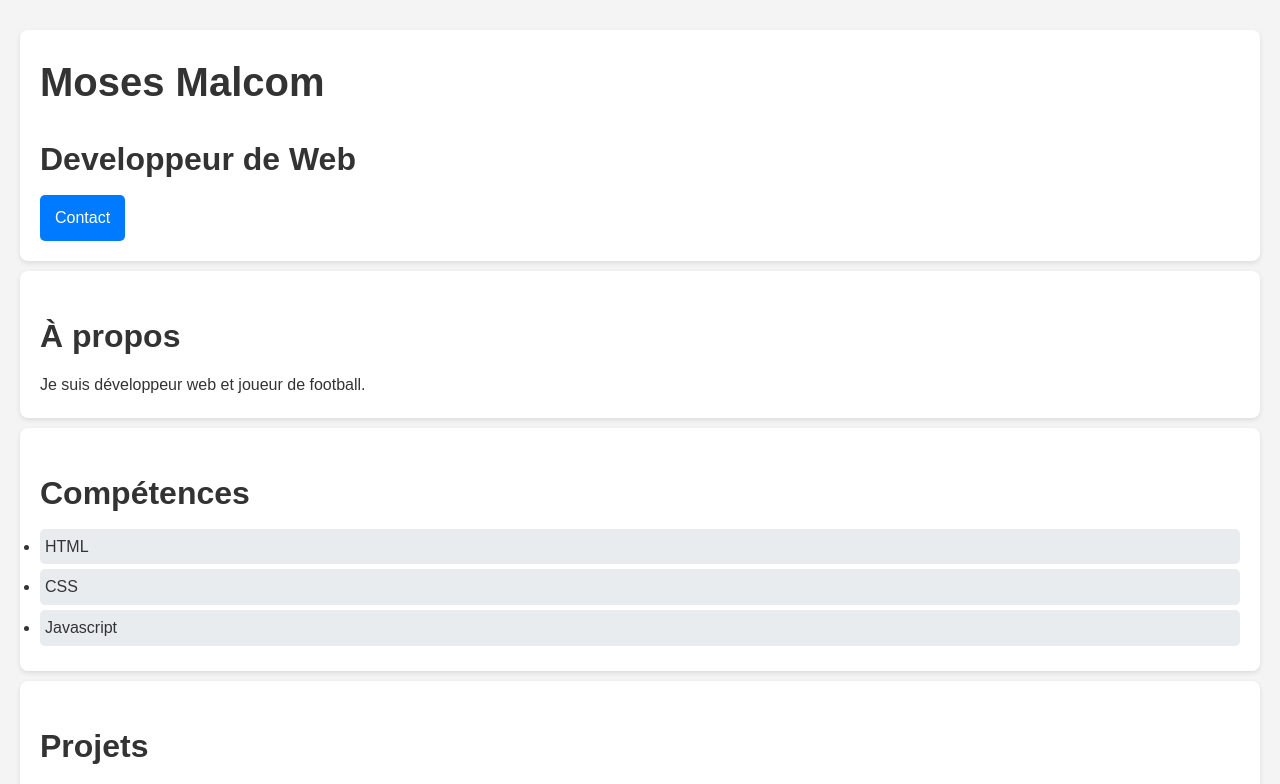
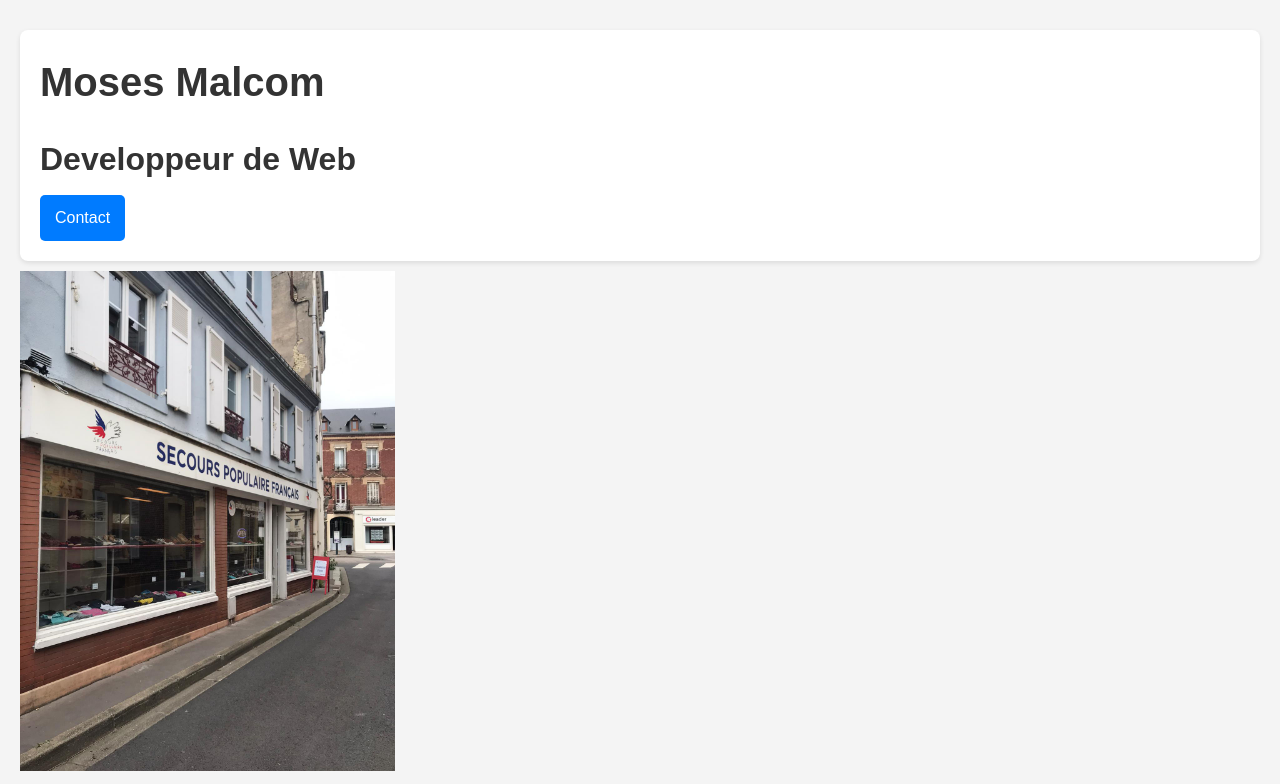
Before and after one commit to MalcomDev120/harfleurTIMES.fr, a plain HTML site: page index.html in a window 1280 px wide. Shown: the top 784 px of the page. Drawn offline with Linux system fonts and the light colour scheme.

Commit message:
Update index.html

```diff
--- a/index.html
+++ b/index.html
@@ -1,4 +1,3 @@
-
 <!DOCTYPE html>
 <html>
 
@@ -14,6 +13,7 @@
         <h2>Developpeur de Web</h2>
         <a href="mosesmalcom6@gmail.com" class="contact-btn">Contact</a>
     </section>
+    <img src="ç.jpeg" height="500" alt="harfleur beautiful">
     <section id="about">
         <h2>À propos</h2>
         <p>
```
